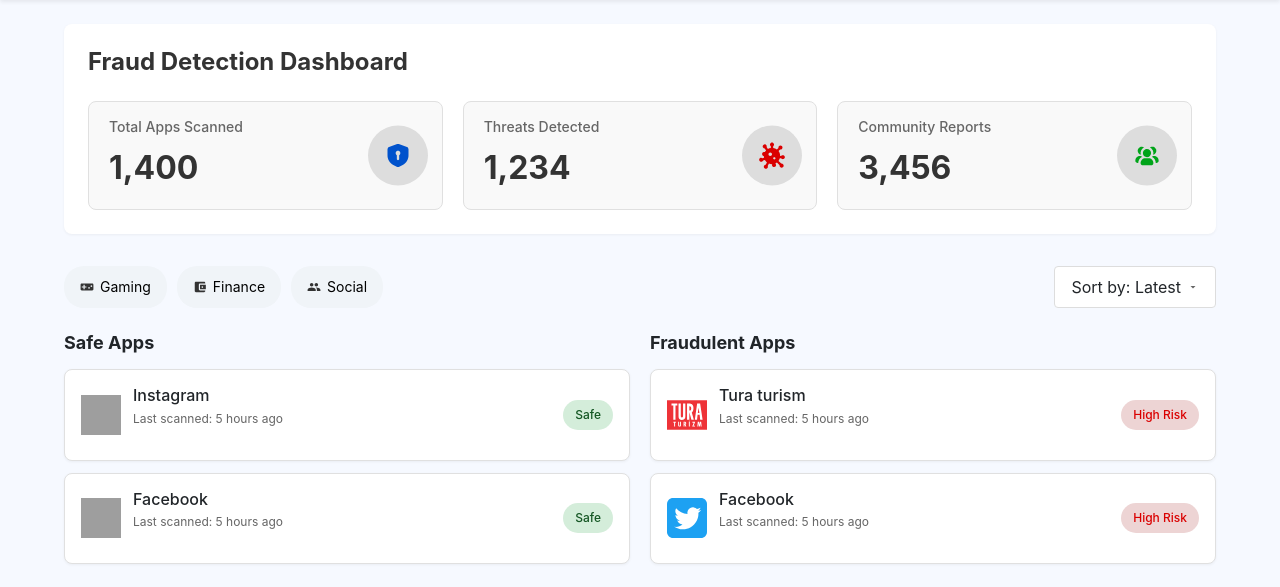
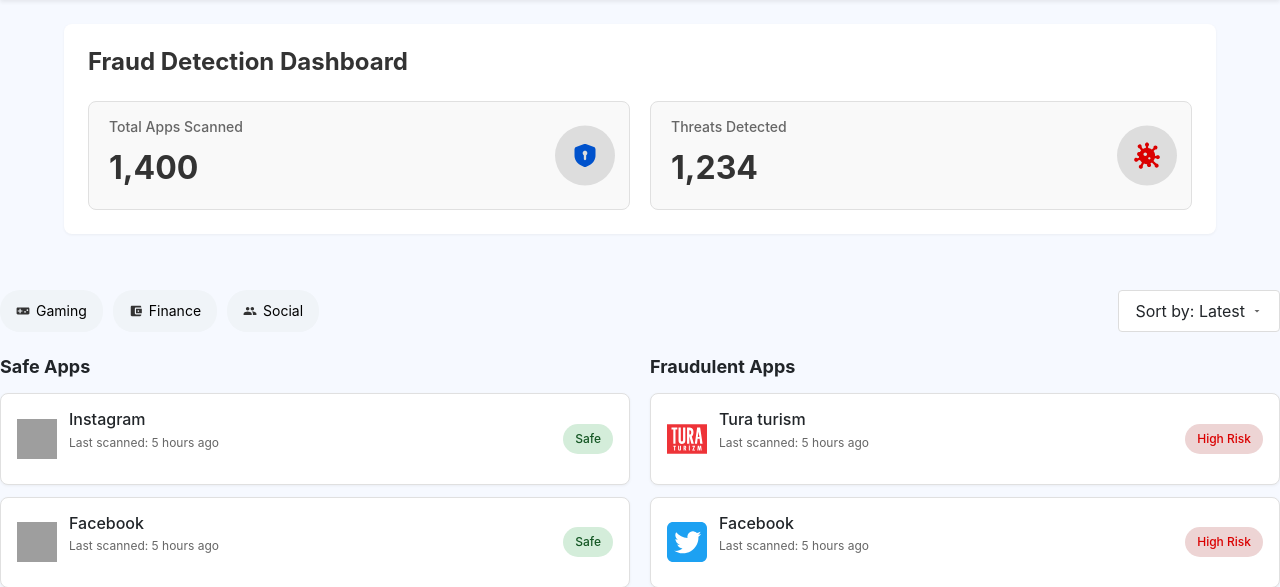
Before and after one commit to Nithakm/fraud_app, a Django app: page /user_dashboard in a window 1280 px wide. Shown: the part 68-655 px from the top of the page. Run offline with Django 5.2, Linux system fonts and the light colour scheme; some libraries are stand-ins or nearby versions; grey boxes are pictures that could not be loaded.

Commit message:
second commit

```diff
--- a/fraud_detection_app/templates/user_dashboard.html
+++ b/fraud_detection_app/templates/user_dashboard.html
@@ -364,14 +364,7 @@
                     </div>
                 </div>
 
-                <div class="stat-card">
-                    <div class="stat-info">
-                        <h3>Community Reports</h3>
-                        <div class="number">3,456</div>
-                    </div>
-                    <div class="icon-circle green">
-                        <img src="{% static 'images/Frame 25 (2).svg' %}" alt="">
-                    </div>
+
                 </div>
             </div>
         </div>
```
